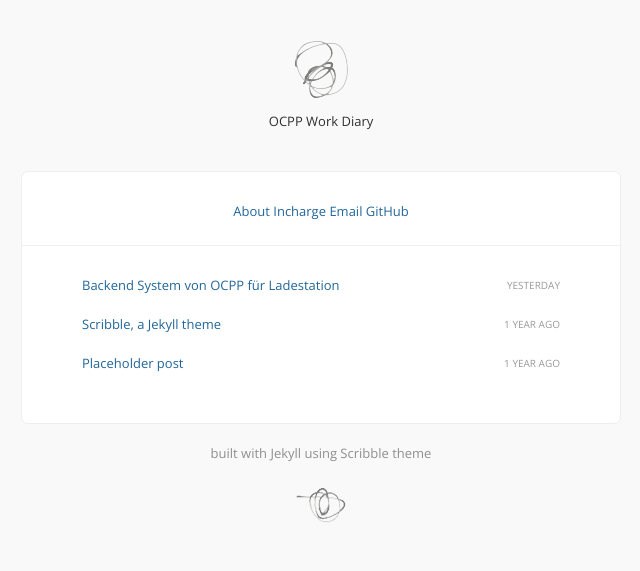
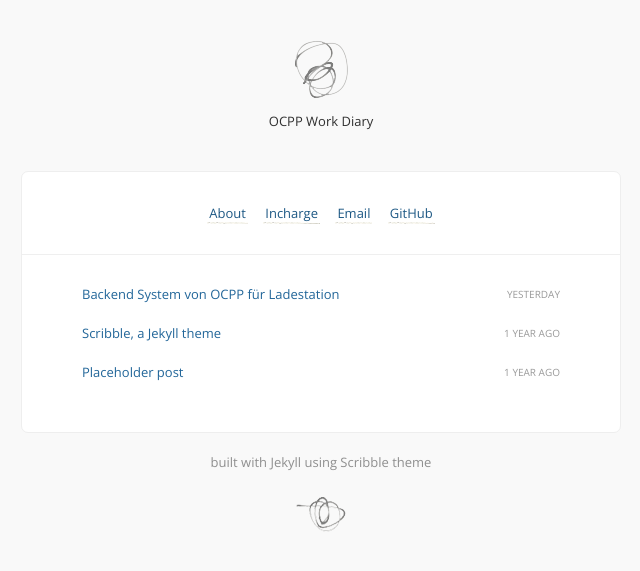
Before and after one commit to alfmunny/ocpp-work-diary, a Jekyll site: the page built from index.html, in a window 1280 px wide. Shown: the top 571 px of the page, without its empty margins (319-959 px from the left). Built offline with Jekyll 4.4.1, drawn with Linux system fonts in a browser that asks for light colours; Markdown is read by kramdown in place of the engine named in the settings; comment, search, counter and statistics services are not loaded.

Commit message:
fix link.html

```diff
--- a/_includes/links.html
+++ b/_includes/links.html
@@ -1,9 +1,9 @@
 <div class="block">
   {% for link in site.links %}
 	{% if link.external %}
-	<a href="{{ link.url }}">{{ link.name }}</a>
+	<a class="main" href="{{ link.url }}">{{ link.name }}</a>
 	{% else %}
-	<a href="{{ site.url }}{{ link.url }}">{{ link.name }}</a>
+	<a class="main" href="{{ site.url }}{{ link.url }}">{{ link.name }}</a>
 	{% endif %}
   {% endfor %}
 </div>
```
